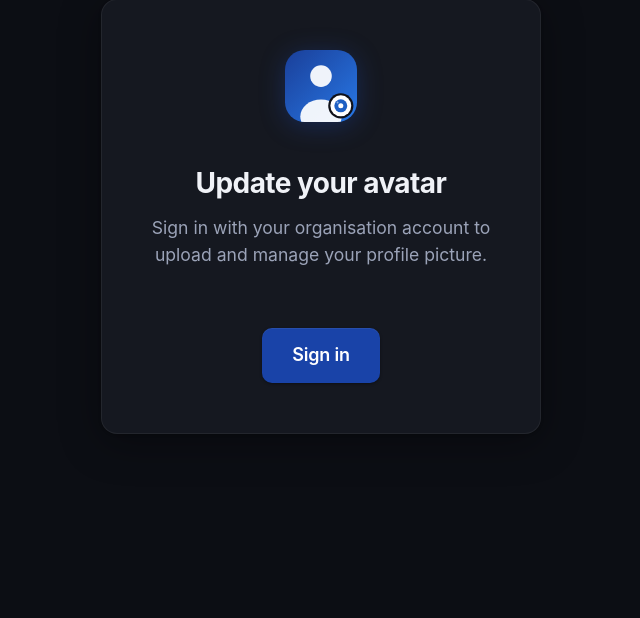
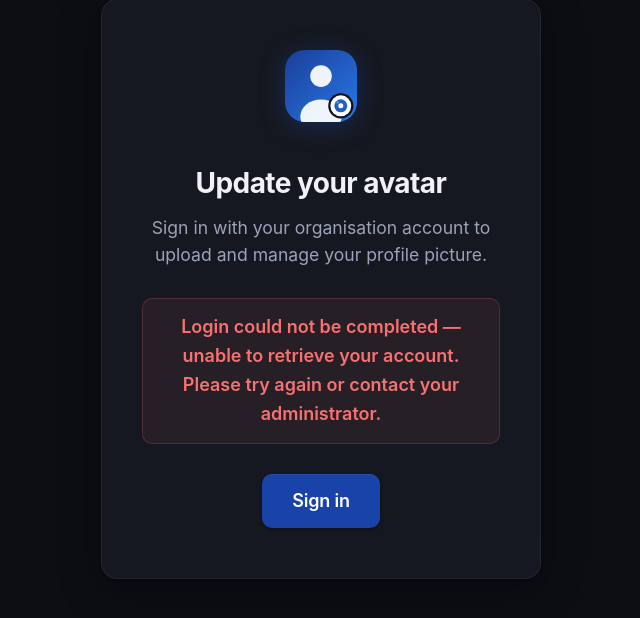
Before and after one commit to patschi/akvatar, a Flask app: page /?error=pk_failed in a window 1280 px wide. Shown: the part 106-724 px from the top of the page, without its empty margins (319-959 px from the left). Run offline with Flask 3, Linux system fonts and the light colour scheme; some libraries are stand-ins or nearby versions.

Commit message:
Login error

```diff
--- a/src/auth.py
+++ b/src/auth.py
@@ -10,7 +10,7 @@ OIDC scopes are hardcoded to `openid profile email` and cannot be changed via co
 import logging
 from functools import wraps
 
-from flask import Blueprint, redirect, url_for, session, render_template
+from flask import Blueprint, redirect, url_for, session, render_template, request
 from authlib.integrations.flask_client import OAuth
 
 from src.config import oidc_cfg, app_cfg
@@ -78,7 +78,7 @@ def auth_callback():
         token = oauth.authentik.authorize_access_token()
     except Exception:
         log.exception('Failed to exchange OIDC authorization code.')
-        return redirect(url_for('routes.login_page'))
+        return redirect(url_for('routes.login_page', error='oidc_failed'))
 
     userinfo = token.get('userinfo')
     if userinfo is None:
@@ -94,7 +94,7 @@ def auth_callback():
         pk = resolve_user_pk(username)
     except Exception:
         log.exception('Failed to resolve Authentik PK for user %r – login aborted.', username)
-        return redirect(url_for('routes.login_page'))
+        return redirect(url_for('routes.login_page', error='pk_failed'))
 
     session['user'] = {
         'pk':       pk,
--- a/src/i18n.py
+++ b/src/i18n.py
@@ -32,6 +32,8 @@ TRANSLATIONS: dict[str, dict[str, str]] = {
         'login_heading':            'Update your avatar',
         'login_subtitle':           'Sign in with your organisation account to upload and manage your profile picture.',
         'login_button':             'Sign in',
+        'login_error_oidc_failed':  'Authentication failed. Please try again or contact your administrator.',
+        'login_error_pk_failed':    'Login could not be completed — unable to retrieve your account. Please try again or contact your administrator.',
 
         # -- Logged-out page --
         'logout_heading':           'Logout successful',
@@ -81,6 +83,8 @@ TRANSLATIONS: dict[str, dict[str, str]] = {
         'login_heading':            'Avatar aktualisieren',
         'login_subtitle':           'Melden Sie sich mit Ihrem Organisationskonto an, um Ihr Profilbild hochzuladen und zu verwalten.',
         'login_button':             'Anmelden',
+        'login_error_oidc_failed':  'Authentifizierung fehlgeschlagen. Bitte versuchen Sie es erneut oder kontaktieren Sie Ihren Administrator.',
+        'login_error_pk_failed':    'Anmeldung konnte nicht abgeschlossen werden \u2013 Ihr Konto konnte nicht abgerufen werden. Bitte versuchen Sie es erneut oder kontaktieren Sie Ihren Administrator.',
 
         # -- Logged-out page --
         'logout_heading':           'Abmeldung erfolgreich',
--- a/src/routes.py
+++ b/src/routes.py
@@ -69,8 +69,10 @@ def login_page():
     if 'user' in session:
         log.debug('User already authenticated – redirecting to dashboard.')
         return redirect(url_for('routes.dashboard'))
-    log.debug('Serving login page.')
-    return render_template('login.html')
+    error_key = request.args.get('error', '')
+    if error_key:
+        log.debug('Login page rendered with error=%r.', error_key)
+    return render_template('login.html', error_key=error_key)
 
 
 # ---------------------------------------------------------------------------
--- a/src/templates/login.html
+++ b/src/templates/login.html
@@ -38,6 +38,10 @@
       <h1>{{ t('login_heading') }}</h1>
       <p class="subtitle">{{ t('login_subtitle') }}</p>
 
+      {% if error_key %}
+        <p class="result-error">{{ t('login_error_' + error_key) }}</p>
+      {% endif %}
+
       <a href="{{ url_for('auth.login') }}" class="btn btn-login">
         {{ t('login_button') }}
       </a>
```
